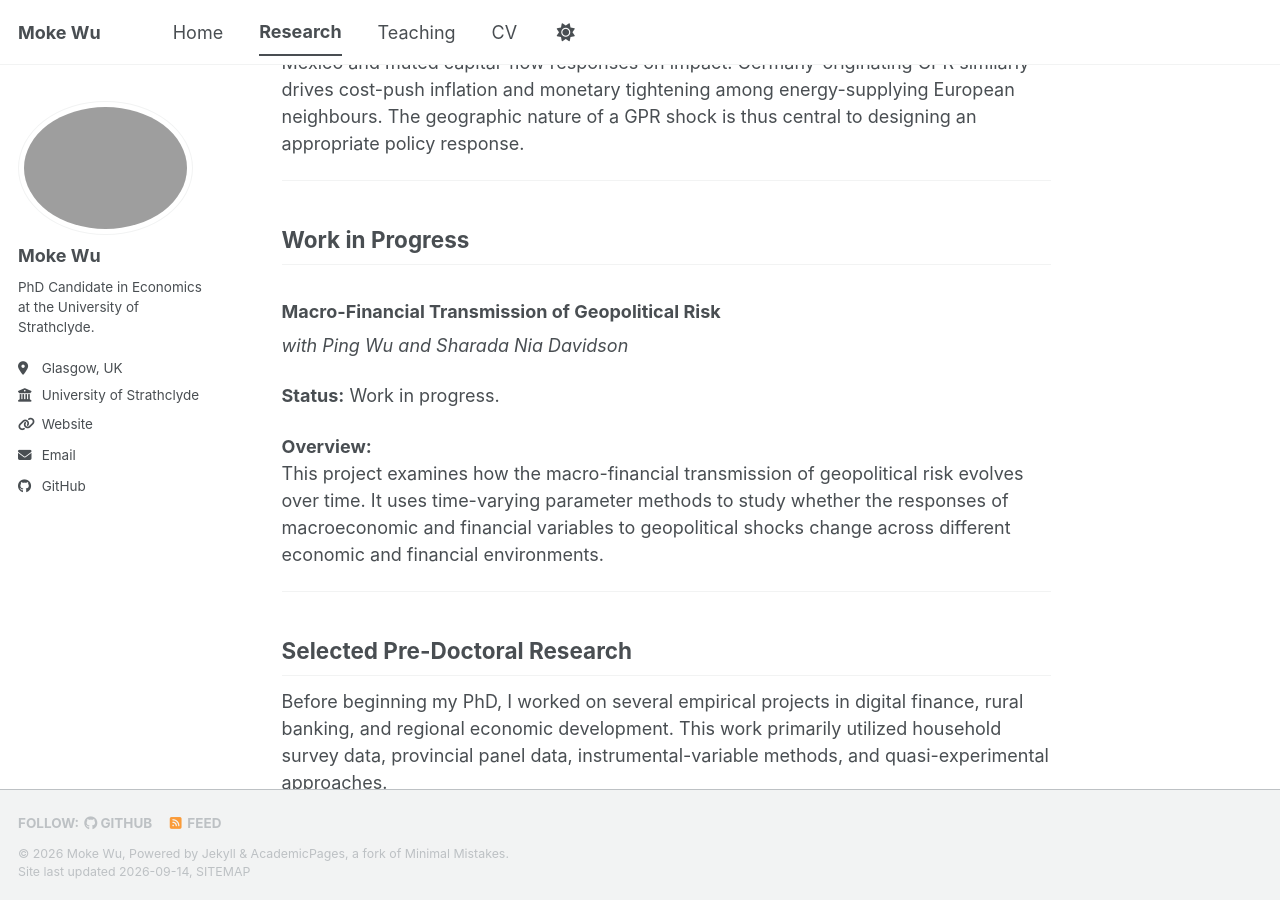
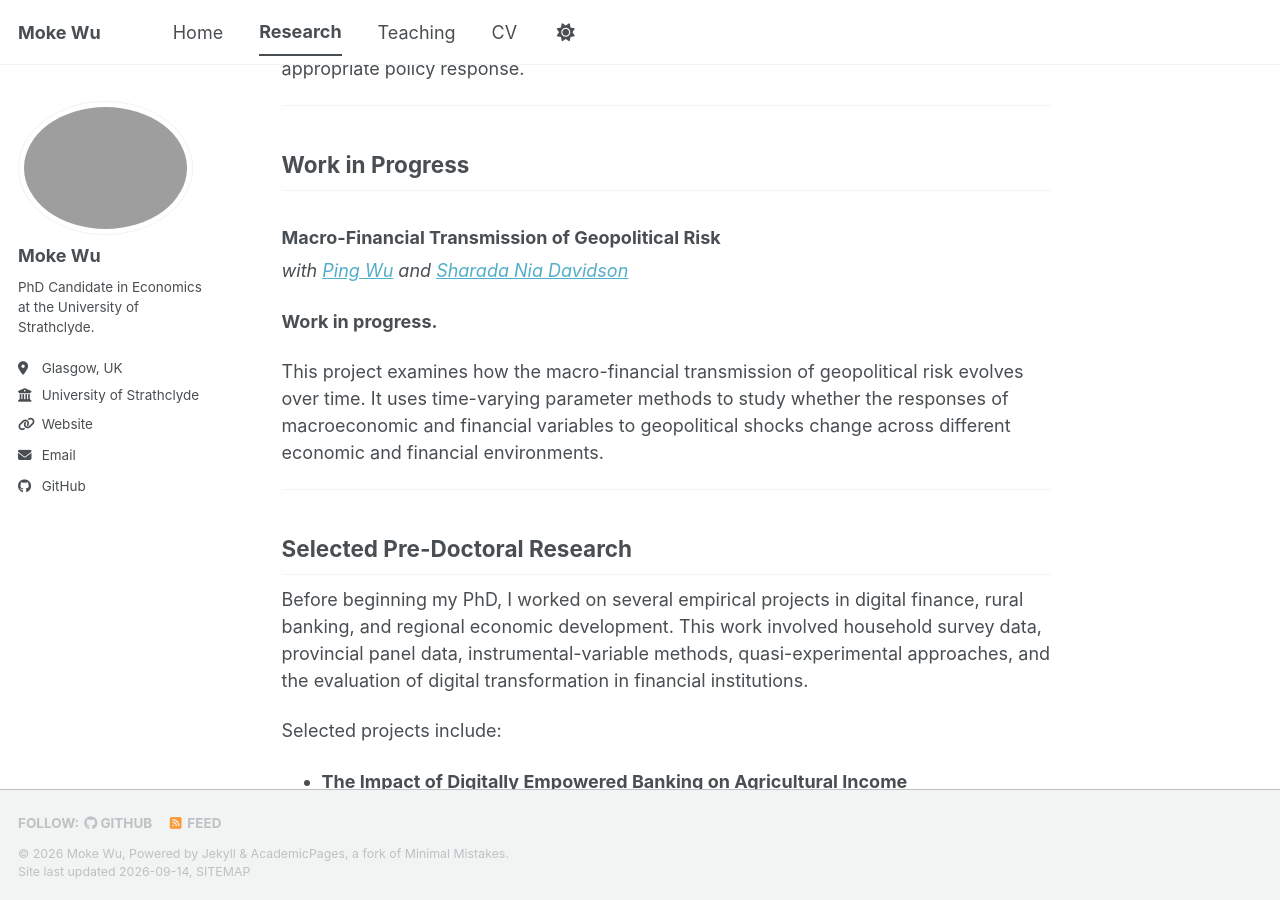
Before and after one commit to kolum1214-ui/mokewu.github.io, a Jekyll site: the page built from _pages/research.md, in a window 1280 px wide and 900 px high, scrolled down 959 px. Built offline with Jekyll 4.4.1, drawn with Linux system fonts in a browser that asks for light colours; a style sheet for code colours, icons or effects is not loaded; some of the changed text lies outside the part shown.

Commit message:
Update research.md

```diff
--- a/_pages/research.md
+++ b/_pages/research.md
@@ -6,17 +6,15 @@ author_profile: true
 
 My research focuses on the macroeconomic and financial effects of geopolitical risk, with particular attention to international transmission, cross-country heterogeneity, and time variation. Methodologically, I am interested in Vector Autoregressions (VARs), Bayesian VARs, and time-varying parameter models.
 
----
-
 ## Working Papers
 
 ### The Transmission of Global and Country-Specific GPR: International Evidence from 50 VARs
-*with Sharada Nia Davidson*
 
-**Status:** Preparing for submission. Draft available upon request.
-**Presentations:** Scottish Graduate Programme in Economics (SGPE) Conference, Crieff, 2026; Annual PGR Review, University of Strathclyde, 2026.
+*with [Sharada Nia Davidson](SHARADA_PERSONAL_WEBSITE)*
+**Working paper.**
+Presented at the Scottish Graduate Programme in Economics (SGPE) Conference, Crieff, 2026.
 
-**Abstract:**
+**Abstract.**
 Geopolitical Risk (GPR) can reflect global tensions or country-specific dynamics. This paper shows that its macro-financial transmission depends on this geographic scope. Estimating over 50 country-specific Bayesian VARs for advanced and emerging economies, we find that global GPR acts predominantly as an inflationary supply disturbance. Output contractions under global shocks are concentrated in the Americas, while several Asian economies record short-run expansions consistent with trade diversion. Country-specific GPR shocks instead generate more heterogeneous inflation outcomes once common global variation is accounted for, and monetary tightening after these shocks is concentrated among emerging markets. On the financial side, baseline estimates offer limited evidence of a systemic liquidity freeze or broad-based domestic capital flight. More systematic cross-border patterns instead emerge regionally, though the direction of adjustment differs across blocs. China-specific GPR shocks stimulate active intra-regional portfolio reallocation among multipolar Asian neighbours, while US-specific GPR is associated with substantially larger output contractions in Canada and Mexico and muted capital-flow responses on impact. Germany-originating GPR similarly drives cost-push inflation and monetary tightening among energy-supplying European neighbours. The geographic nature of a GPR shock is thus central to designing an appropriate policy response.
 
 ---
@@ -24,22 +22,26 @@ Geopolitical Risk (GPR) can reflect global tensions or country-specific dynamics
 ## Work in Progress
 
 ### Macro-Financial Transmission of Geopolitical Risk
-*with Ping Wu and Sharada Nia Davidson*
 
-**Status:** Work in progress.
+*with [Ping Wu](PING_PERSONAL_WEBSITE) and [Sharada Nia Davidson](SHARADA_PERSONAL_WEBSITE)*
 
-**Overview:**
+**Work in progress.**
+
 This project examines how the macro-financial transmission of geopolitical risk evolves over time. It uses time-varying parameter methods to study whether the responses of macroeconomic and financial variables to geopolitical shocks change across different economic and financial environments.
 
 ---
 
 ## Selected Pre-Doctoral Research
 
-Before beginning my PhD, I worked on several empirical projects in digital finance, rural banking, and regional economic development. This work primarily utilized household survey data, provincial panel data, instrumental-variable methods, and quasi-experimental approaches.
+Before beginning my PhD, I worked on several empirical projects in digital finance, rural banking, and regional economic development. This work involved household survey data, provincial panel data, instrumental-variable methods, quasi-experimental approaches, and the evaluation of digital transformation in financial institutions.
 
-*   **The Impact of Digitally Empowered Banking on Agricultural Income**
-    Analysis of household-level survey data on rural credit provision, production incentives, and agricultural operating income.
-*   **Digital Transformation of Rural Financial Institutions**
-    Evaluation of digital transformation across 155 financial institutions using clustering and comparative empirical analysis.
-*   **Digital Inclusive Finance and High-Quality Economic Development**
-    Empirical analysis of digital finance and regional economic development using provincial data, instrumental variables, and quasi-experimental methods.
+Selected projects include:
+
+- **The Impact of Digitally Empowered Banking on Agricultural Income**
+  Analysis of household-level survey data on rural credit provision, production incentives, and agricultural operating income.
+
+- **Digital Transformation of Rural Financial Institutions**
+  Evaluation of digital transformation across 155 financial institutions using clustering and comparative empirical analysis.
+
+- **Digital Inclusive Finance and High-Quality Economic Development**
+  Empirical analysis of digital finance and regional economic development using provincial data, instrumental variables, and quasi-experimental methods.
```
